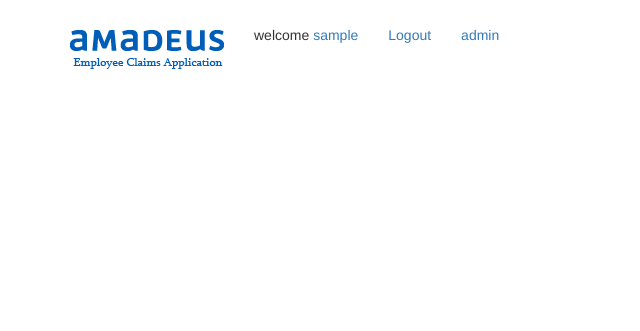
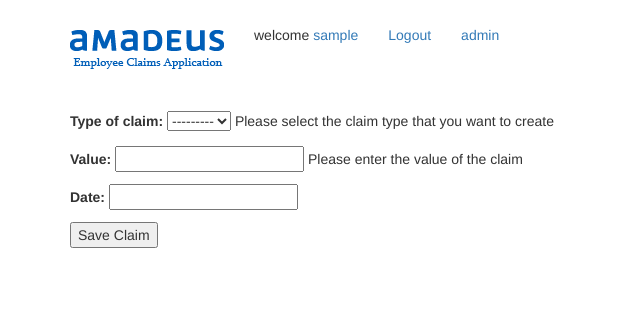
Before and after one commit to brendanoates/employeeTimeRecorder, a Django app: page /claims/new_claim/ in a window 1280 px wide. Shown: the top 331 px of the page, without its empty margins (0-640 px from the left). Run offline with Django 3.2, Linux system fonts and the light colour scheme; the visitor is signed in with stand-in values (Sample User, id 1); some libraries are stand-ins or nearby versions.

Commit message:
made use of bootstarp3 datetime picker needed to install latest vesion of https://github.com/nkunihiko/django-bootstrap3-datetimepicker.git

```diff
--- a/accounts/views.py
+++ b/accounts/views.py
@@ -58,7 +58,7 @@
             logger.exception('Exception:')
         if user is not None:
             auth_login(request, user)
-            return redirect(reverse('index'))  # Redirect to profile page.
+            return redirect(reverse('index'))
     form = RegistrationForm()
     context = {'form': form, 'error': error}
     auth_logout(request)
--- a/claims/forms.py
+++ b/claims/forms.py
@@ -1,9 +1,40 @@
+from bootstrap3_datetime.widgets import DateTimePicker
+from django import forms
 from django.forms import ModelForm
 
-from claims.models import Claim
+from claims.models import Claim, ClaimType
 
 
 class ClaimForm(ModelForm):
+    type = forms.ModelChoiceField(queryset=ClaimType.objects.all().order_by('name'), label='Type of claim',
+                                  help_text='Please select the claim type that you want to create', required=True)
+    value = forms.FloatField(label='Value', help_text='Please enter the value of the claim ', required=True)
+    date = forms.DateField(required=True, widget=DateTimePicker(options={"format": "YYYY-MM-DD"}))
+
+    def clean(self):
+        cleaned_data = super(ClaimForm, self).clean()
+        type = cleaned_data.get('type')
+        value = cleaned_data.get('value')
+        date = cleaned_data.get('date')
+        if type.count and not value.is_integer():
+            raise forms.ValidationError('You have not entered a valid count value')
+        if type.maximum_value < value:
+            raise forms.ValidationError('The value you are trying to claim exceeds the maximum allowed for the claim '
+                                        'type')
+        if not type.allow_multiple and Claim.objects.filter(date=date, type=type):
+            raise forms.ValidationError('You have alreeady made a claim for of this type on this date')
     class Meta:
         model = Claim
-        exclude = []
+        exclude = ['owner', 'processed']
+
+
+        # owner = models.ForeignKey(settings.AUTH_USER_MODEL, verbose_name='related owner', related_name='claim_owner')
+        #     authorising_manager = models.ForeignKey(settings.AUTH_USER_MODEL, verbose_name='authorising manager', null=True,
+        #                                             blank=True, related_name='claim_authorising_manager')
+        #     senior_manager = models.ForeignKey(settings.AUTH_USER_MODEL, verbose_name='senior manager', null=True,
+        #                                        blank=True, related_name='claim_senior_manager')
+        #     type = models.ForeignKey(ClaimType, verbose_name='related type')
+        #     date = models.DateTimeField()
+        #     value = models.FloatField()
+        #
+        #     processed = models.BooleanField(db_index=True)
--- a/claims/views.py
+++ b/claims/views.py
@@ -1,13 +1,19 @@
-from django.shortcuts import render
+from django.core.urlresolvers import reverse
+from django.shortcuts import render, redirect
 
 from claims.forms import ClaimForm
 
 
 def new_claim(request):
     # if user is authenticated route to normal index else route to login
+
     context = {}
-    form = ClaimForm()
     if request.method == 'POST':
+        form = ClaimForm(request.POST)
+        if form.is_valid():
+            return redirect(reverse('index'))
         pass
+    else:
+        form = ClaimForm()
     context["form"] = form
     return render(request, 'claims/new_claim.html', context)
--- a/employeeTimeRecorder/settings.py
+++ b/employeeTimeRecorder/settings.py
@@ -35,6 +35,7 @@
     'django.contrib.sessions',
     'django.contrib.messages',
     'django.contrib.staticfiles',
+    'bootstrap3_datetime',
     'accounts',
     'profiles',
     'claims',
--- a/requirements.txt
+++ b/requirements.txt
@@ -1,3 +1,4 @@
 Django==1.9.2
 requests==2.9.1
 selenium==2.52.0
+django-bootstrap3-datetimepicker==2.3
--- a/static/css/main.css
+++ b/static/css/main.css
@@ -56,6 +56,7 @@
 .row {
     margin-top: 20px;
 }
-.rederror {
+
+.rederror, .errorlist {
     color: red;
 }
--- a/templates/base.html
+++ b/templates/base.html
@@ -75,11 +75,12 @@
     </div>
     <!-- /.container -->
 
-    <!-- jQuery -->
-    <script src="{% static 'js/jquery.js' %}"></script>
+    <!-- jQuery when were done we can get the correct version and save it to static js to work off line-->
+    {#    <script src="{% static 'js/jquery.js' %}"></script>#}
+    <script src="//ajax.googleapis.com/ajax/libs/jquery/2.2.0/jquery.js"></script>
 
     <!-- Bootstrap Core JavaScript -->
     <script src="{% static 'js/bootstrap.min.js' %}"></script>
-
+    {{ form.media }}
     </body>
 </html>
--- a/templates/claims/new_claim.html
+++ b/templates/claims/new_claim.html
@@ -7,7 +7,9 @@
     {% endif %}
     <form method="post" action="{% url 'claims:new_claim' %}">
         {% csrf_token %}
-        {{ form.as_table }}
+        {{ form.as_p }}
+        <input type="submit" value="Save Claim">
     </form>
+
 {% endblock %}
 </body>
```
Also changed, not shown: claims/tests/test_views.py (+80 -85 lines).
